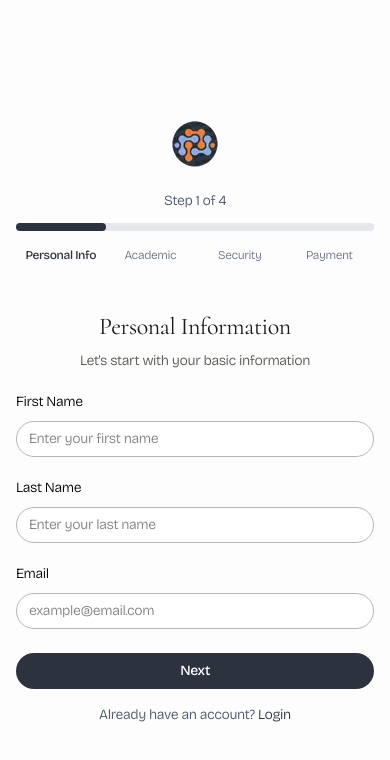
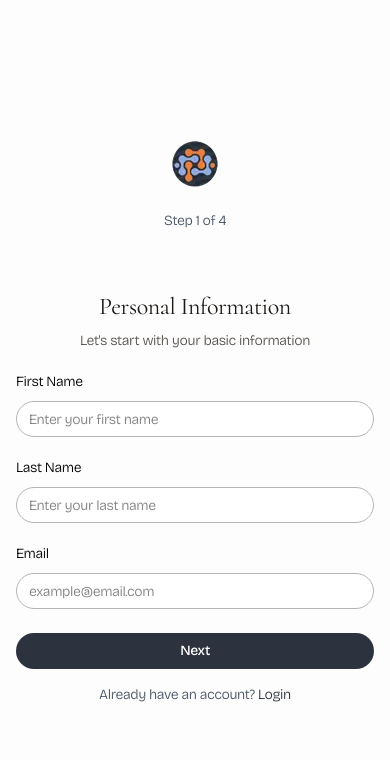
Before and after one commit to The-Modelling-Club/member-app, a Next.js app: page /signup in a window 390 px wide. Shown: the top 760 px of the page. Built offline with nearby package versions, Linux system fonts and the light colour scheme.

Commit message:
feat(app): f fix

```diff
--- a/src/app/(auth)/_components/signup-form.tsx
+++ b/src/app/(auth)/_components/signup-form.tsx
@@ -42,7 +42,7 @@ export function SignUpForm({
         </p>
 
         {/* Progress Bar */}
-        <div className="w-full bg-gray-200 rounded-full h-2 mb-4">
+        <div className="w-full hidden lg:block bg-gray-200 rounded-full h-2 mb-4">
           <div
             className="bg-primary h-2 rounded-full transition-all duration-300 ease-in-out"
             style={{ width: `${((currentStep + 1) / steps.length) * 100}%` }}
@@ -50,7 +50,7 @@ export function SignUpForm({
         </div>
 
         {/* Step Titles */}
-        <div className="flex justify-between text-xs text-gray-500">
+        <div className="flex hidden lg:block justify-between text-xs text-gray-500">
           {steps.map((step, index) => (
             <div
               key={index}
--- a/src/app/layout.tsx
+++ b/src/app/layout.tsx
@@ -27,6 +27,10 @@ export default function RootLayout({
   return (
     <html lang="en">
       <meta name="theme-color" content="#2C323E" />
+      <meta
+        name="viewport"
+        content="width=device-width, initial-scale=1.0, maximum-scale=1.0, user-scalable=0"
+      />
       <body
         className={`${geistSans.variable} ${heading.variable} overflow-x-hidden antialiased`}
       >
--- a/src/components/ui/input.tsx
+++ b/src/components/ui/input.tsx
@@ -8,7 +8,7 @@ function Input({ className, type, ...props }: React.ComponentProps<"input">) {
       type={type}
       data-slot="input"
       className={cn(
-        "file:text-foreground rounded-full text-sm placeholder:text-sm text-black selection:bg-primary selection:text-primary-foreground  border-input flex h-9 w-full min-w-0 border bg-transparent px-3 py-1  outline-none file:inline-flex file:h-7 file:border-0 file:bg-transparent file:text-sm file:font-medium disabled:pointer-events-none disabled:cursor-not-allowed disabled:opacity-50 md:text-sm",
+        "file:text-foreground rounded-full placeholder:text-sm text-black selection:bg-primary selection:text-primary-foreground  border-input flex h-9 w-full min-w-0 border bg-transparent px-3 py-1  outline-none file:inline-flex file:h-7 file:border-0 file:bg-transparent file:text-sm file:font-medium disabled:pointer-events-none disabled:cursor-not-allowed disabled:opacity-50 md:text-sm",
         "focus-visible:border-ring focus-visible:ring-ring/50 focus-visible:ring-[2px]",
         "aria-invalid:ring-destructive/20 dark:aria-invalid:ring-destructive/40 aria-invalid:border-destructive",
         className
```
